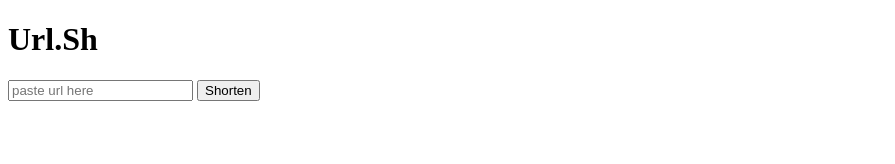
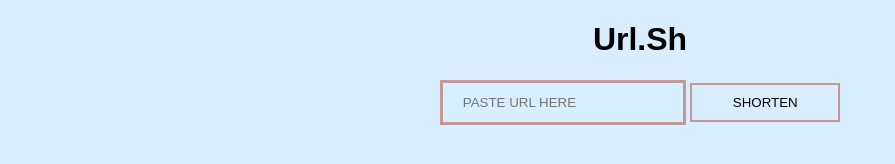
Before and after one commit to afthab208/urlsh, a website: page index.html in a window 1280 px wide. Shown: the whole page, without its empty margins (0-895 px from the left). Drawn offline with Linux system fonts and the light colour scheme; a web font is replaced by a local one.

Commit message:
Add files via upload

```diff
--- a/app.js
+++ b/app.js
@@ -4,9 +4,7 @@ const port =3000;
 const path = require('path');
 const { nanoid } = require('nanoid');
 
-app.get('/', (req,res)=> {
-    res.send("Url.sh")
-})
+
 
 const urls ={};
 app.use(express.static('.'));
--- a/index.html
+++ b/index.html
@@ -4,12 +4,16 @@
     <meta charset="UTF-8">
     <meta name="viewport" content="width=device-width, initial-scale=1.0">
     <title>Url.SH</title>
+    <link rel="stylesheet" href="style.css">
 </head>
 <body>
+
     <h1>Url.Sh</h1>
     <form action="/sh" method="POST">
-        <input type="url" name="url" placeholder="paste url here">
-        <button type="submit">Shorten</button>
+        <input type="url" name="url" placeholder="PASTE URL HERE">
+        <button type="submit">SHORTEN</button>
     </form>
+
+
 </body>
 </html>
--- a/style.css
+++ b/style.css
@@ -0,0 +1,26 @@
+@import url('https://fonts.googleapis.com/css2?family=Cal+Sans&display=swap');
+
+
+body {
+    font-family: "Cal Sans", sans-serif;
+    font-weight: 400;
+    font-style: normal;
+    text-align: center;
+    background-color: #d8eeff;
+}
+button {
+    background:none;
+    font-weight: 200;
+    border: 2px solid	#c39797;
+    padding: 10px 13px;
+    min-width: 150px;
+
+}
+input {
+    background: none;
+    font-weight:150px;
+    border: 3px solid	#c39797;
+    padding: 12px 20px;
+    min-width: 200px;
+    color:black;
+}
```
